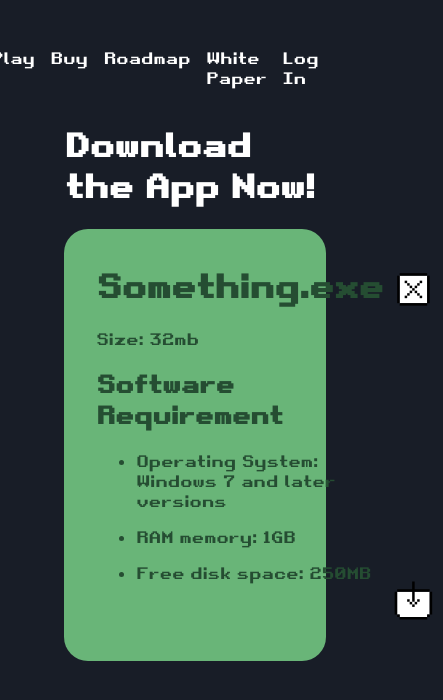
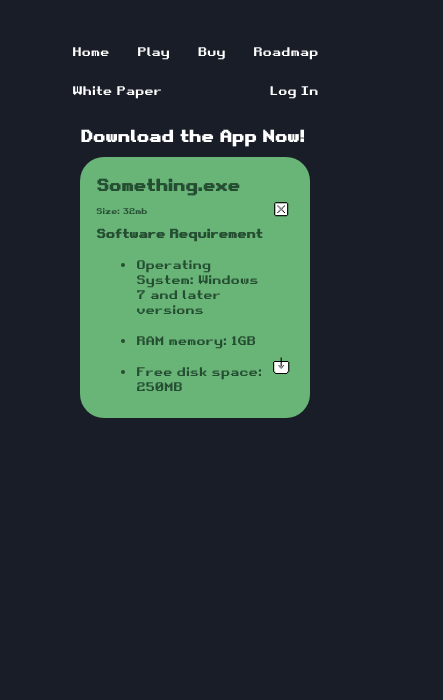
Before and after one commit to Yvitex/CrytoGame, a React (Create React App) app: page /play in a window 390 px wide. Shown: the top 700 px of the page, 443 px wide, since content can reach past the window. Built offline with nearby package versions, Linux system fonts and the light colour scheme; no server answers.

Commit message:
Responsiveness

```diff
--- a/src/components/coinModel/coinModel.styles.scss
+++ b/src/components/coinModel/coinModel.styles.scss
@@ -1,4 +1,11 @@
 .heading_canvas {
-    height: 300px;
+    height: 150px;
     padding: 32px;
 }
+
+@media (min-width: 520px) {
+    .heading_canvas {
+        height: 300px;
+        padding: 32px;
+    }
+}
--- a/src/components/downloadExit/downloadOrExit.styles.scss
+++ b/src/components/downloadExit/downloadOrExit.styles.scss
@@ -1,16 +1,20 @@
 .play_container {
     max-width: 900px;
-    margin: auto;
+    margin: 16px;
+
+    h1 {
+        font-size: 16px;
+    }
 
     .download_or_exit_container {
         background-color: #69B578;
-        padding: 16px 32px;
+        padding: 8px 16px;
         border-radius: 24px;
         display: flex;
         flex-direction: row;
         justify-content: space-between;
         color: #254D32;
-        height: 400px;
+        height: auto;
 
         .icon_button {
             display: flex;
@@ -20,10 +24,41 @@
             margin: 0;
 
             .icon {
-                width: 60px;
+                width: 26px;
                 padding: 0;
-                margin: 0;
             }
         }
     }
 }
+
+@media (min-width: 720px) {
+    .play_container {
+        max-width: 900px;
+        margin: auto;
+
+        .download_or_exit_container {
+            background-color: #69B578;
+            padding: 16px 32px;
+            border-radius: 24px;
+            display: flex;
+            flex-direction: row;
+            justify-content: space-between;
+            color: #254D32;
+            height: 400px;
+
+            .icon_button {
+                display: flex;
+                flex-direction: column;
+                justify-content: space-between;
+                padding: 0;
+                margin: 0;
+
+                .icon {
+                    width: 60px;
+                    padding: 0;
+                    margin: 0;
+                }
+            }
+        }
+    }
+}
--- a/src/components/indorsement/indorsement.styles.scss
+++ b/src/components/indorsement/indorsement.styles.scss
@@ -7,7 +7,7 @@
     .pacman1 {
         z-index: -1;
         position: absolute;
-        width: 120px;
+        width: 100px;
         left: -30px;
         rotate: -32deg;
         top: 0px;
@@ -16,7 +16,7 @@
     .pacman2 {
         z-index: -1;
         position: absolute;
-        width: 120px;
+        width: 70px;
         rotate: 32deg;
         transform: rotateY(180deg);
         bottom: -60px;
--- a/src/components/navigation/navigation.styles.scss
+++ b/src/components/navigation/navigation.styles.scss
@@ -6,12 +6,15 @@
     .navigation {
         display: flex;
         justify-content: space-between;
-        width: 300px;
+        flex-wrap: wrap;
+        width: 100%;
         font-size: 16px;
+        // border: white solid;
 
         .navigation_text {
             padding: 0 8px;
             cursor: pointer;
+            font-size: 12px;
 
             &:hover {
                 background-color: #ffffff33;
@@ -24,7 +27,7 @@
     }
 }
 
-@media screen {
+@media (min-width: 720px) {
     .navigation_container {
         .navigation {
             width: 650px;
--- a/src/components/promotionalBox/promotionalBox.component.jsx
+++ b/src/components/promotionalBox/promotionalBox.component.jsx
@@ -51,7 +51,7 @@ const PromotionalBox = () => {
     return (
         <div className="promotional_box_container">
             <World />
-        <div>
+            <div>
             <ContentButton
                 title="Promo:"
                 intro="Get a chance to  win 10 tokens by saying Hello on the community chatbox"
--- a/src/components/promotionalBox/promotionalBox.styles.scss
+++ b/src/components/promotionalBox/promotionalBox.styles.scss
@@ -1,7 +1,6 @@
 .promotional_box_container {
     background-color: #69B578;
     padding: 32px 16px;
-    margin: 32px;
     border-radius: 24px;
     color: #254D32;
     display: grid;
@@ -22,5 +21,6 @@
         z-index: -1;
         text-align: left;
         height: 250px;
+        margin: 32px;
     }
 }
--- a/src/components/requirement/requirement.component.scss
+++ b/src/components/requirement/requirement.component.scss
@@ -3,3 +3,15 @@
         margin: 16px 0;
     }
 }
+
+@media screen {
+    .requirement_container {
+        h2 {
+            font-size: 12px;
+        }
+
+        li {
+            font-size: 12px;
+        }
+    }
+}
--- a/src/components/titleMeta/titleMeta.component.jsx
+++ b/src/components/titleMeta/titleMeta.component.jsx
@@ -2,7 +2,7 @@ import "./titleMeta.styles.scss";
 
 const TitleMeta = ({title, meta}) => {
     return (
-        <div>
+        <div className="title_meta_container">
             <h1>{title}</h1>
             <p>{meta}</p>
         </div>
--- a/src/components/titleMeta/titleMeta.styles.scss
+++ b/src/components/titleMeta/titleMeta.styles.scss
@@ -0,0 +1,27 @@
+.title_meta_container {
+    width: 100%;
+
+    h1 {
+        font-size: 16px;
+    }
+
+    p {
+        font-size: 8px;
+    }
+}
+
+
+
+@media (min-width: 720px) {
+    .title_meta_container {
+
+        h1 {
+            font-size: 32px;
+        }
+
+        p {
+            font-size: 16px;
+        }
+    }
+
+}
--- a/src/components/world/world.styles.scss
+++ b/src/components/world/world.styles.scss
@@ -1,3 +1,31 @@
+.world_container {
+    display: flex;
+    justify-content: center;
+    align-items: center;
+
+    img {
+        width: 100px;
+        position: absolute;
+    }
+
+    .rick {
+        visibility: hidden;
+    }
+
+    .pacman_ghost {
+       visibility: hidden;
+    }
+
+    .circle2 {
+        visibility: hidden;
+    }
+
+    .square2 {
+        visibility: hidden;
+    }
+}
+
+@media (min-width: 720px) {
     .world_container {
         display: flex;
         justify-content: center;
@@ -8,6 +36,7 @@
         }
 
         .rick {
+            visibility: visible;
             rotate: 60deg;
             position: absolute;
             z-index: -1;
@@ -15,6 +44,7 @@
         }
 
         .pacman_ghost {
+            visibility: visible;
             z-index: -1;
             position: absolute;
             rotate: -30deg;
@@ -23,6 +53,7 @@
         }
 
         .circle2 {
+            visibility: visible;
             position: absolute;
             z-index: -1;
             width: 120px;
@@ -30,9 +61,12 @@
         }
 
         .square2 {
+            visibility: visible;
             position: absolute;
             width: 100px;
             rotate: 45deg;
             z-index: -1;
         }
     }
+
+}
```
Lines whose indentation alone changed are shown as unchanged.
